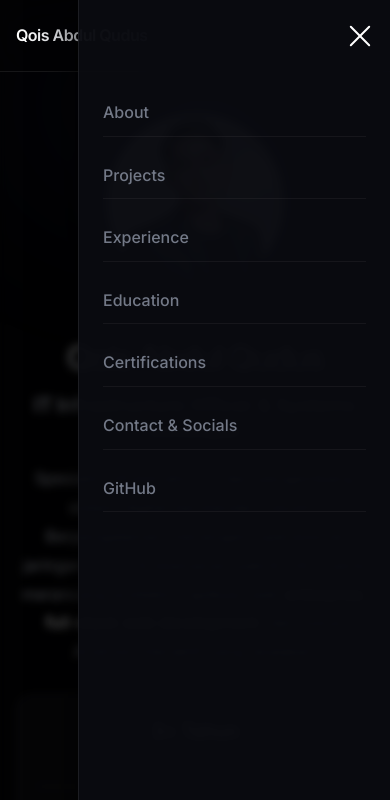
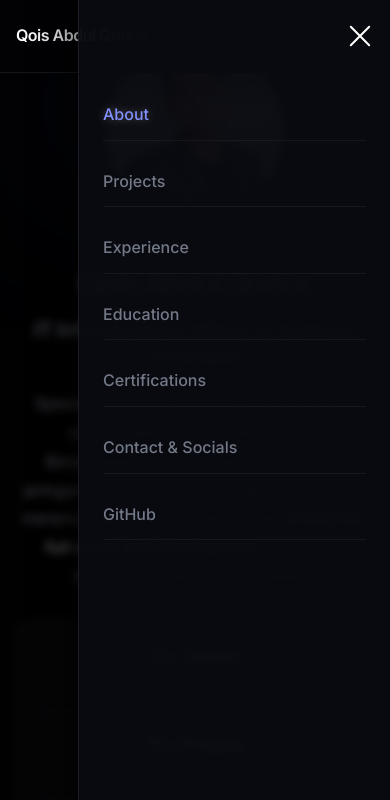
Before and after one commit to asoyyparty/qois-portfolio, a website: page index.html in a window 390 px wide. Both pictures are taken after a click on the button "Toggle navigation menu". Shown: the top 800 px of the page. Drawn offline with Linux system fonts and the light colour scheme.

Commit message:
feat: lock mobile zoom-out, adjust responsive layout, and optimize site smoothness

```diff
--- a/index.html
+++ b/index.html
@@ -3,7 +3,7 @@
 
 <head>
   <meta charset="UTF-8">
-  <meta name="viewport" content="width=device-width, initial-scale=1.0">
+  <meta name="viewport" content="width=device-width, initial-scale=1.0, maximum-scale=1.0, user-scalable=no">
   <title>Qois Abdul Qudus - IT Officer & Systems Developer</title>
   <meta name="description"
     content="Portofolio Profesional Qois Abdul Qudus - IT Infrastructure Officer, Fullstack Web & Android Developer.">
@@ -17,7 +17,8 @@
 
 <body>
 
-  <!-- Navbar -->
+  <!-- Fixed Navbar -->
+  <header class="navbar-fixed">
     <nav class="navbar container">
       <a href="#" class="nav-brand">Qois Abdul Qudus</a>
       <button class="nav-toggle" id="navToggle" aria-label="Toggle navigation menu">
@@ -35,6 +36,7 @@
         <a href="https://github.com/doelkussoy" target="_blank">GitHub</a>
       </div>
     </nav>
+  </header>
   <div class="nav-backdrop" id="navBackdrop"></div>
 
   <!-- Hero Section -->
@@ -69,7 +71,7 @@
     </div>
     <div class="hero-image-wrapper">
       <div class="profile-glow"></div>
-      <img src="profile.png" alt="Qois Abdul Qudus" class="profile-img">
+      <img src="profile.png" alt="Qois Abdul Qudus" class="profile-img" decoding="async" fetchpriority="high">
     </div>
   </header>
 
@@ -91,7 +93,7 @@
       <div class="card project-card" data-category="enterprise">
         <div class="project-img-wrapper">
           <span class="project-badge">Aug 2026 – Present</span>
-          <img src="networkfactory.png" alt="Factory Network Control System PT CBA Chemical Industry" class="project-img">
+          <img src="networkfactory.png" alt="Factory Network Control System PT CBA Chemical Industry" class="project-img" loading="lazy" decoding="async">
         </div>
         <div class="project-content">
           <h3 class="card-title">Factory Network Control System</h3>
@@ -114,7 +116,7 @@
       <div class="card project-card" data-category="enterprise">
         <div class="project-img-wrapper">
           <span class="project-badge">Jun 2026 – Present</span>
-          <img src="itam.png" alt="IT Asset Management (ITAM) Enterprise PT CBA Chemical Industry" class="project-img">
+          <img src="itam.png" alt="IT Asset Management (ITAM) Enterprise PT CBA Chemical Industry" class="project-img" loading="lazy" decoding="async">
         </div>
         <div class="project-content">
           <h3 class="card-title">IT Asset Management (ITAM) Enterprise</h3>
@@ -137,7 +139,7 @@
       <div class="card project-card" data-category="enterprise">
         <div class="project-img-wrapper">
           <span class="project-badge">May 2026 – Present</span>
-          <img src="kotakp3k.png" alt="P3K Digital Monitoring System PT CBA Chemical Industry" class="project-img">
+          <img src="kotakp3k.png" alt="P3K Digital Monitoring System PT CBA Chemical Industry" class="project-img" loading="lazy" decoding="async">
         </div>
         <div class="project-content">
           <h3 class="card-title">P3K Digital Monitoring System</h3>
@@ -159,7 +161,7 @@
       <div class="card project-card" data-category="enterprise">
         <div class="project-img-wrapper">
           <span class="project-badge">Apr 2026 – Present</span>
-          <img src="saranaprasarana.png" alt="Sistem Sarana Prasarana PT CBA Chemical Industry" class="project-img">
+          <img src="saranaprasarana.png" alt="Sistem Sarana Prasarana PT CBA Chemical Industry" class="project-img" loading="lazy" decoding="async">
         </div>
         <div class="project-content">
           <h3 class="card-title">Sistem Sarana Prasarana</h3>
@@ -182,7 +184,7 @@
       <div class="card project-card" data-category="enterprise">
         <div class="project-img-wrapper">
           <span class="project-badge">Sep 2025 – Present</span>
-          <img src="patroli.png" alt="Patroli Keamanan Pabrik PT CBA Chemical Industry" class="project-img">
+          <img src="patroli.png" alt="Patroli Keamanan Pabrik PT CBA Chemical Industry" class="project-img" loading="lazy" decoding="async">
         </div>
         <div class="project-content">
           <h3 class="card-title">Patroli Keamanan Pabrik</h3>
@@ -205,7 +207,7 @@
       <div class="card project-card" data-category="enterprise">
         <div class="project-img-wrapper">
           <span class="project-badge">Aug 2025 – Present</span>
-          <img src="tracking.png" alt="Tracking Bongkar Muat PT CBA Chemical Industry" class="project-img">
+          <img src="tracking.png" alt="Tracking Bongkar Muat PT CBA Chemical Industry" class="project-img" loading="lazy" decoding="async">
         </div>
         <div class="project-content">
           <h3 class="card-title">Tracking Bongkar Muat</h3>
@@ -228,7 +230,7 @@
       <div class="card project-card" data-category="enterprise">
         <div class="project-img-wrapper">
           <span class="project-badge">Dec 2024 – Present</span>
-          <img src="eraport.png" alt="E-Raport System PT CBA Chemical Industry" class="project-img">
+          <img src="eraport.png" alt="E-Raport System PT CBA Chemical Industry" class="project-img" loading="lazy" decoding="async">
         </div>
         <div class="project-content">
           <h3 class="card-title">E-Raport System (Kinerja Karyawan)</h3>
@@ -252,7 +254,7 @@
         <div class="project-img-wrapper">
           <span class="project-badge">May 2025 – Aug 2025</span>
           <img src="https://images.unsplash.com/photo-1517248135467-4c7edcad34c4?q=80&w=800&auto=format&fit=crop"
-            alt="Esthetic Cafe" class="project-img">
+            alt="Esthetic Cafe" class="project-img" loading="lazy" decoding="async">
         </div>
         <div class="project-content">
           <h3 class="card-title">Esthetic Cafe - Food Ordering Platform</h3>
@@ -275,7 +277,7 @@
       <div class="card project-card" data-category="web">
         <div class="project-img-wrapper">
           <span class="project-badge">May 2024 – Sep 2024</span>
-          <img src="serenityhub.png" alt="SerenityHub Platform Pengaduan Masyarakat" class="project-img">
+          <img src="serenityhub.png" alt="SerenityHub Platform Pengaduan Masyarakat" class="project-img" loading="lazy" decoding="async">
         </div>
         <div class="project-content">
           <h3 class="card-title">SerenityHub - Website Pengaduan Kota Serang</h3>
@@ -299,7 +301,7 @@
         <div class="project-img-wrapper">
           <span class="project-badge">Jan 2024 – Mar 2024</span>
           <img src="https://images.unsplash.com/photo-1555396273-367ea4eb4db5?q=80&w=800&auto=format&fit=crop"
-            alt="BBQ Al Kahfi" class="project-img">
+            alt="BBQ Al Kahfi" class="project-img" loading="lazy" decoding="async">
         </div>
         <div class="project-content">
           <h3 class="card-title">BBQ Al-Kahfi Serang - Company Profile</h3>
@@ -322,7 +324,7 @@
       <div class="card project-card" data-category="mobile">
         <div class="project-img-wrapper">
           <span class="project-badge">May 2024 – Aug 2024</span>
-          <img src="barudak.jpg" alt="Petualangan Barudak Edu Game" class="project-img">
+          <img src="barudak.jpg" alt="Petualangan Barudak Edu Game" class="project-img" loading="lazy" decoding="async">
         </div>
         <div class="project-content">
           <h3 class="card-title">Petualangan Barudak - Ethnomathematics Edu-Game</h3>
@@ -691,59 +693,106 @@
     </p>
   </footer>
 
-  <!-- Filter & Mobile Nav Script -->
+  <!-- Filter & Mobile Nav & Optimization Script -->
   <script>
-    // Filter Projects Script
+    // Smooth Project Filtering
     const filterButtons = document.querySelectorAll('.filter-btn');
     const projectCards = document.querySelectorAll('.project-card');
 
     filterButtons.forEach(btn => {
       btn.addEventListener('click', () => {
+        if (btn.classList.contains('active')) return;
         filterButtons.forEach(b => b.classList.remove('active'));
         btn.classList.add('active');
         const filter = btn.dataset.filter;
 
         projectCards.forEach(card => {
-          if (filter === 'all' || card.dataset.category === filter) {
+          const isMatch = filter === 'all' || card.dataset.category === filter;
+          if (isMatch) {
             card.style.display = 'flex';
+            requestAnimationFrame(() => {
+              card.classList.remove('is-hidden');
+            });
           } else {
+            card.classList.add('is-hidden');
+            setTimeout(() => {
+              if (card.classList.contains('is-hidden')) {
                 card.style.display = 'none';
+              }
+            }, 300);
           }
         });
       });
     });
 
-    // Mobile Navigation Drawer Script
+    // Mobile Navigation Drawer
     const navToggle = document.getElementById('navToggle');
     const navLinks = document.getElementById('navLinks');
     const navBackdrop = document.getElementById('navBackdrop');
-    const navLinkItems = navLinks.querySelectorAll('a');
+    const navLinkItems = navLinks ? navLinks.querySelectorAll('a') : [];
 
     function toggleMenu() {
+      const isOpen = navLinks.classList.toggle('active');
       navToggle.classList.toggle('active');
-      navLinks.classList.toggle('active');
-      navBackdrop.classList.toggle('active');
-      document.body.style.overflow = navLinks.classList.contains('active') ? 'hidden' : '';
+      if (navBackdrop) navBackdrop.classList.toggle('active');
+      document.body.style.overflow = isOpen ? 'hidden' : '';
     }
 
     function closeMenu() {
-      navToggle.classList.remove('active');
-      navLinks.classList.remove('active');
-      navBackdrop.classList.remove('active');
+      if (navToggle) navToggle.classList.remove('active');
+      if (navLinks) navLinks.classList.remove('active');
+      if (navBackdrop) navBackdrop.classList.remove('active');
       document.body.style.overflow = '';
     }
 
-    if (navToggle) {
-      navToggle.addEventListener('click', toggleMenu);
+    if (navToggle) navToggle.addEventListener('click', toggleMenu);
+    if (navBackdrop) navBackdrop.addEventListener('click', closeMenu);
+    navLinkItems.forEach(link => link.addEventListener('click', closeMenu));
+
+    // Active Navigation Scrollspy & Smooth Click
+    const sections = document.querySelectorAll('header[id], section[id]');
+    const navAnchors = document.querySelectorAll('.nav-links a[href^="#"]');
+
+    function updateActiveNav() {
+      const scrollPos = window.scrollY + 120;
+      let currentSectionId = '';
+
+      sections.forEach(sec => {
+        const top = sec.offsetTop;
+        const height = sec.offsetHeight;
+        if (scrollPos >= top && scrollPos < top + height) {
+          currentSectionId = sec.getAttribute('id');
+        }
+      });
+
+      if (currentSectionId) {
+        navAnchors.forEach(a => {
+          if (a.getAttribute('href') === `#${currentSectionId}`) {
+            a.classList.add('active');
+          } else {
+            a.classList.remove('active');
+          }
+        });
+      }
     }
 
-    if (navBackdrop) {
-      navBackdrop.addEventListener('click', closeMenu);
+    window.addEventListener('scroll', updateActiveNav, { passive: true });
+    updateActiveNav();
+
+    navAnchors.forEach(anchor => {
+      anchor.addEventListener('click', function () {
+        const href = this.getAttribute('href');
+        if (href && href.startsWith('#')) {
+          navAnchors.forEach(a => a.classList.remove('active'));
+          this.classList.add('active');
         }
+      });
+    });
 
-    navLinkItems.forEach(link => {
-      link.addEventListener('click', closeMenu);
-    });
+    // Prevent Pinch-Zoom & Double-Tap Zooming on Mobile Touch Devices
+    document.addEventListener('gesturestart', (e) => e.preventDefault(), { passive: false });
+    document.addEventListener('gesturechange', (e) => e.preventDefault(), { passive: false });
+    document.addEventListener('gestureend', (e) => e.preventDefault(), { passive: false });
   </script>
 </body>
 
--- a/styles.css
+++ b/styles.css
@@ -30,6 +30,11 @@
 html {
   scroll-behavior: smooth;
   scroll-padding-top: 80px;
+  width: 100%;
+  max-width: 100vw;
+  overflow-x: clip;
+  touch-action: manipulation;
+  -webkit-text-size-adjust: 100%;
 }
 
 * {
@@ -44,11 +49,16 @@ body {
   font-family: var(--font-text);
   line-height: 1.6;
   -webkit-font-smoothing: antialiased;
+  -moz-osx-font-smoothing: grayscale;
   position: relative;
-  overflow-x: hidden;
+  width: 100%;
+  max-width: 100vw;
+  overflow-x: clip;
+  touch-action: manipulation;
+  -webkit-tap-highlight-color: transparent;
 }
 
-/* Dynamic Background Glows */
+/* Dynamic Background Glows (GPU Accelerated) */
 body::before, body::after {
   content: '';
   position: fixed;
@@ -58,7 +68,10 @@ body::before, body::after {
   filter: blur(120px);
   z-index: -1;
   opacity: 0.4;
-  animation: float 20s infinite alternate;
+  will-change: transform;
+  transform: translateZ(0);
+  animation: float 20s infinite alternate cubic-bezier(0.4, 0, 0.2, 1);
+  pointer-events: none;
 }
 
 body::before {
@@ -75,9 +88,9 @@ body::after {
 }
 
 @keyframes float {
-  0% { transform: translate(0, 0); }
-  50% { transform: translate(50px, 30px); }
-  100% { transform: translate(-30px, 50px); }
+  0% { transform: translate3d(0, 0, 0); }
+  50% { transform: translate3d(50px, 30px, 0); }
+  100% { transform: translate3d(-30px, 50px, 0); }
 }
 
 /* Typography */
@@ -125,19 +138,25 @@ h1, h2, h3, h4 {
   padding-bottom: var(--space-section);
 }
 
-/* Navbar (Glass) */
+/* Navbar (Glass Fixed Header) */
+.navbar-fixed {
+  position: fixed;
+  top: 0;
+  left: 0;
+  right: 0;
+  width: 100%;
+  z-index: 1000;
+  background: rgba(3, 3, 5, 0.85);
+  backdrop-filter: blur(20px);
+  -webkit-backdrop-filter: blur(20px);
+  border-bottom: 1px solid var(--glass-border);
+}
+
 .navbar {
   display: flex;
   justify-content: space-between;
   align-items: center;
   height: 72px;
-  border-bottom: 1px solid var(--glass-border);
-  position: sticky;
-  top: 0;
-  background: rgba(3, 3, 5, 0.5);
-  backdrop-filter: blur(20px);
-  -webkit-backdrop-filter: blur(20px);
-  z-index: 100;
 }
 
 .nav-links {
@@ -197,7 +216,7 @@ h1, h2, h3, h4 {
   position: absolute;
   top: 50%;
   left: 50%;
-  transform: translate(-50%, -50%);
+  transform: translate3d(-50%, -50%, 0);
   width: 100%;
   height: 100%;
   border-radius: 50%;
@@ -206,10 +225,11 @@ h1, h2, h3, h4 {
   z-index: 1;
   filter: blur(20px);
   opacity: 0.7;
+  will-change: transform;
 }
 
 @keyframes spin {
-  100% { transform: translate(-50%, -50%) rotate(360deg); }
+  100% { transform: translate3d(-50%, -50%, 0) rotate(360deg); }
 }
 
 .btn {
@@ -331,9 +351,22 @@ h1, h2, h3, h4 {
   opacity: 1;
 }
 
-/* Project Cards Specifics */
+/* Project Cards Specifics with Smooth Filter Animation */
 .project-card {
   padding: 0;
+  opacity: 1;
+  transform: translateY(0) scale(1);
+  transition: opacity 0.35s cubic-bezier(0.4, 0, 0.2, 1),
+              transform 0.35s cubic-bezier(0.4, 0, 0.2, 1),
+              border-color 0.3s ease,
+              box-shadow 0.3s ease;
+  will-change: opacity, transform;
+}
+
+.project-card.is-hidden {
+  opacity: 0;
+  transform: translateY(15px) scale(0.96);
+  pointer-events: none;
 }
 
 .project-img {
@@ -507,20 +540,7 @@ h1, h2, h3, h4 {
   color: var(--color-ink-subtle);
 }
 
-/* Navbar (Glass) */
-.navbar {
-  display: flex;
-  justify-content: space-between;
-  align-items: center;
-  height: 72px;
-  border-bottom: 1px solid var(--glass-border);
-  position: sticky;
-  top: 0;
-  background: rgba(3, 3, 5, 0.7);
-  backdrop-filter: blur(20px);
-  -webkit-backdrop-filter: blur(20px);
-  z-index: 100;
-}
+/* Navbar Brand */
 
 .nav-brand {
   font-weight: 600;
@@ -544,11 +564,30 @@ h1, h2, h3, h4 {
   font-size: 14px;
   font-weight: 500;
   transition: all 0.3s ease;
+  position: relative;
+  padding: 4px 0;
 }
 
-.nav-links a:hover {
+.nav-links a:hover,
+.nav-links a.active {
   color: var(--color-ink);
   text-shadow: 0 0 10px rgba(255,255,255,0.3);
+}
+
+.nav-links a.active {
+  color: var(--color-primary-hover);
+}
+
+.nav-links a.active::after {
+  content: '';
+  position: absolute;
+  bottom: -2px;
+  left: 0;
+  width: 100%;
+  height: 2px;
+  background: var(--color-primary);
+  border-radius: 2px;
+  box-shadow: 0 0 8px var(--color-primary-hover);
 }
 
 /* Hamburger Toggle Button */
@@ -685,6 +724,8 @@ h1, h2, h3, h4 {
     transition: right 0.35s cubic-bezier(0.4, 0, 0.2, 1);
     z-index: 100;
     box-shadow: -10px 0 30px rgba(0,0,0,0.5);
+    will-change: right;
+    transform: translateZ(0);
   }
 
   .nav-links.active {
@@ -693,10 +734,14 @@ h1, h2, h3, h4 {
 
   .nav-links a {
     font-size: 16px;
-    padding: 10px 0;
+    padding: 12px 0;
     width: 100%;
     text-align: left;
     border-bottom: 1px solid rgba(255, 255, 255, 0.05);
+  }
+
+  .nav-links a.active::after {
+    display: none;
   }
 
   /* Overlay backdrop for mobile menu */
@@ -748,6 +793,7 @@ h1, h2, h3, h4 {
     flex-wrap: nowrap;
     scrollbar-width: none;
     -ms-overflow-style: none;
+    touch-action: pan-x;
   }
 
   .filter-container::-webkit-scrollbar {
@@ -775,6 +821,11 @@ h1, h2, h3, h4 {
 }
 
 @media (max-width: 480px) {
+  .display-xl {
+    font-size: clamp(28px, 8vw, 42px);
+    word-break: break-word;
+  }
+
   .hero {
     padding-top: 40px;
     padding-bottom: 60px;
@@ -823,3 +874,18 @@ h1, h2, h3, h4 {
     grid-template-columns: 1fr;
   }
 }
+
+@media (max-width: 360px) {
+  .container {
+    padding: 0 12px;
+  }
+
+  .card {
+    padding: 16px;
+  }
+
+  .filter-btn {
+    padding: 6px 12px;
+    font-size: 12px;
+  }
+}
```
Lines whose indentation alone changed are shown as unchanged.
